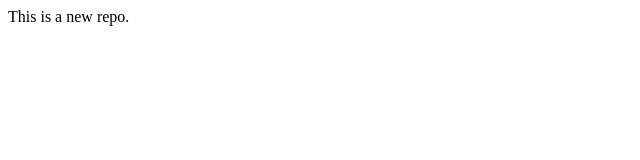
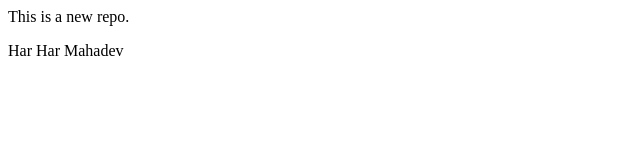
Before and after one commit to prashant-student-IP/localRepos, a plain HTML site: page index.html in a window 1280 px wide. Shown: the whole page, without its empty margins (0-640 px from the left). Drawn offline with Linux system fonts and the light colour scheme.

Commit message:
Lord name

```diff
--- a/index.html
+++ b/index.html
@@ -1 +1,2 @@
 <p>This is a new repo.</p>
+<p>Har Har Mahadev</p>
```
